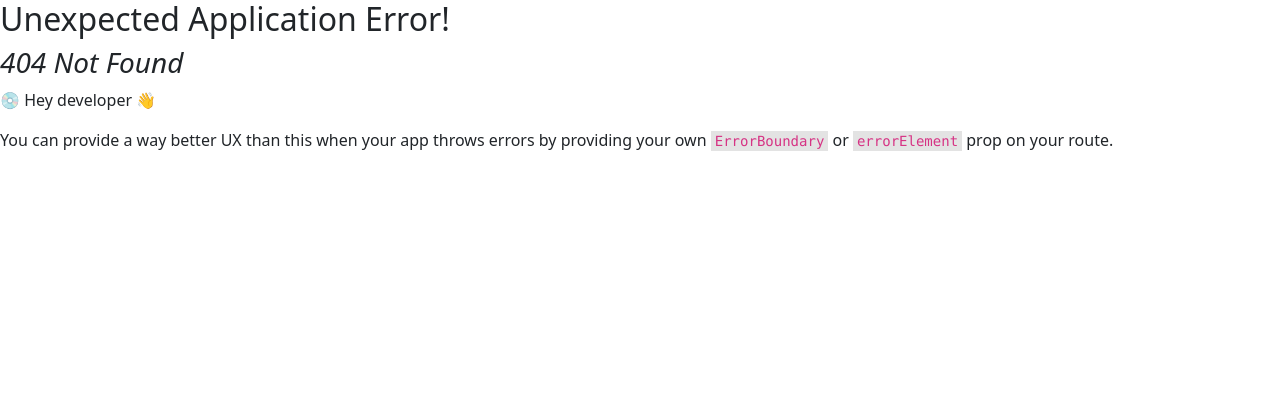
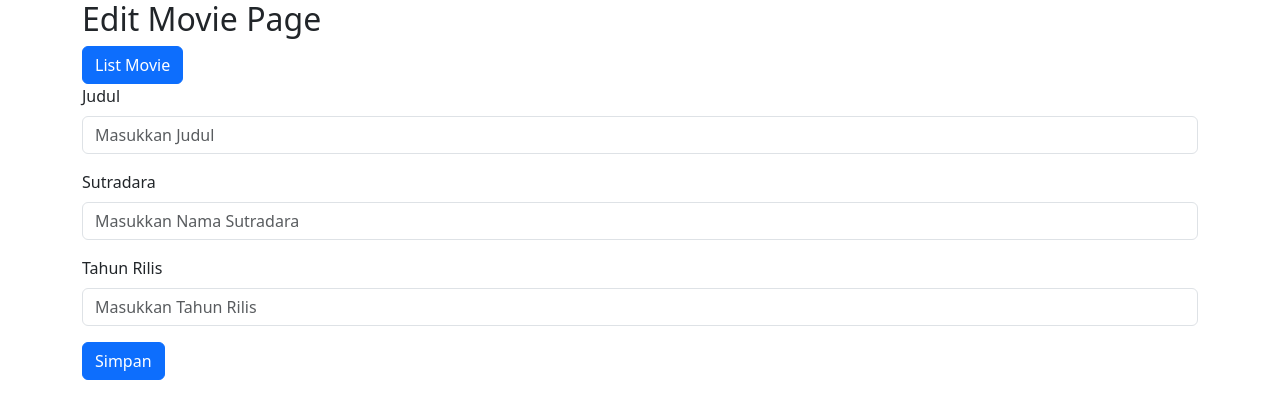
Before and after one commit to Let-sLearnCodingTogether/react-si52-2025-2026-MichellePtrciaa, a React (Vite) app: page /edit-movie/1 in a window 1280 px wide. Before the commit this address had no page. Shown: the top 418 px of the page. Built offline with nearby package versions, Linux system fonts and the light colour scheme; no server answers.

Commit message:
edit movie

```diff
--- /dev/null
+++ b/src/pages/movies/EditMovie.tsx
@@ -0,0 +1,113 @@
+import { useCallback, useEffect, useState, type ChangeEvent, type FormEvent } from "react"
+import { Button } from "react-bootstrap"
+import Form from "react-bootstrap/esm/Form"
+import { NavLink, useNavigate, useParams } from "react-router"
+import ApiClient from "../../utils/ApiClient"
+
+interface FormMovie {
+    judul : string,
+    tahunRilis : string,
+    sutradara : string
+}
+
+interface ResponseData {
+    data : {
+        _id : string,
+        judul : string,
+        tahunRilis : string,
+        sutradara : string,
+        createdBy : string,
+        createdAt : string,
+        updatedAt : string,
+        __v : string
+    }
+}
+
+function EditMovie() {
+    const params = useParams()
+    const navigate = useNavigate()
+    const [form, setForm] = useState<FormMovie>({
+        judul : "",
+        tahunRilis : "",
+        sutradara : ""
+    })
+
+    const fetchMovie = useCallback(async() => {
+        const response = await ApiClient.get( `/movies/${params.id}`)
+
+        if(response.status == 200){
+            const responseData : ResponseData = response.data
+            setForm({
+                judul: responseData.data.judul,
+                tahunRilis : response.data.tahunRilis,
+                sutradara : response.data.sutradara
+            })
+        }
+    }, [params])
+
+    const handleInputChange = (event : ChangeEvent<HTMLInputElement>) => {
+        const{name, value} = event.target
+
+        setForm({
+            ...form,
+            [name] : value
+        })
+    }
+    const handleSubmit = async (event: FormEvent<HTMLFormElement>) => {
+        event.preventDefault();
+        try {
+            const response = await ApiClient.put('/movie', form)
+            navigate("/movie", {
+                replace:true
+            })
+            console.log(response)
+        } catch (error) {
+            console.log(error);
+        }
+    }
+
+    useEffect(()=>{
+        fetchMovie()
+    },[fetchMovie])
+
+    return <div className="container mx-auto">
+        <h2>Edit Movie Page</h2>
+        <NavLink to="/" className ="btn btn-primary">List Movie</NavLink>
+    <div>
+        <Form onSubmit={handleSubmit}>
+            <Form.Group className="mb-3" controlId="formJudul">
+                <Form.Label>Judul</Form.Label>
+                <Form.Control
+                value={form.judul}
+                onChange={handleInputChange}
+                name="judul"
+                type="text"
+                placeholder="Masukkan Judul" />
+            </Form.Group>
+           <Form.Group className="mb-3" controlId="formSutradara">
+                <Form.Label>Sutradara</Form.Label>
+                <Form.Control
+                value={form.sutradara}
+                onChange={handleInputChange}
+                name="sutradara"
+                type="text"
+                placeholder="Masukkan Nama Sutradara" />
+            </Form.Group>
+            <Form.Group className="mb-3" controlId="formTahunRilis">
+                <Form.Label>Tahun Rilis</Form.Label>
+                <Form.Control
+                value={form.tahunRilis}
+                onChange={handleInputChange}
+                name="tahunRilis"
+                type="text"
+                placeholder="Masukkan Tahun Rilis" />
+            </Form.Group>
+            <Button type = "submit" variant = "primary">
+                Simpan
+            </Button>
+    </Form>
+    </div>
+    </div>
+}
+
+export default EditMovie
--- a/src/pages/movies/Movies.tsx
+++ b/src/pages/movies/Movies.tsx
@@ -63,6 +63,10 @@ function Movies() {
                                 <td>{movie.tahunRilis}</td>
                                 <td>{movie.sutradara}</td>
                                 <td>
+                                    <NavLink to ={`/edit-movie/${movie._id}`}
+                                    className="btn btn-primary btn-sm me-2">
+                                        Edit
+                                    </NavLink>
                                     <button
                                         className="btn btn-warning btn-sm me-2"
                                         onClick={() => handleDelete(movie._id)}
--- a/src/routes/router.ts
+++ b/src/routes/router.ts
@@ -49,6 +49,16 @@ const router = createBrowserRouter([
                     }
                 }
             },
+            {
+                path : "edit-movie/:id",
+                lazy : {
+                    Component : async () => {
+                        const component = await import ('../pages/movies/EditMovie.tsx')
+
+                         return component.default
+                    }
+                }
+            }
         ]
     }
 ])
```
